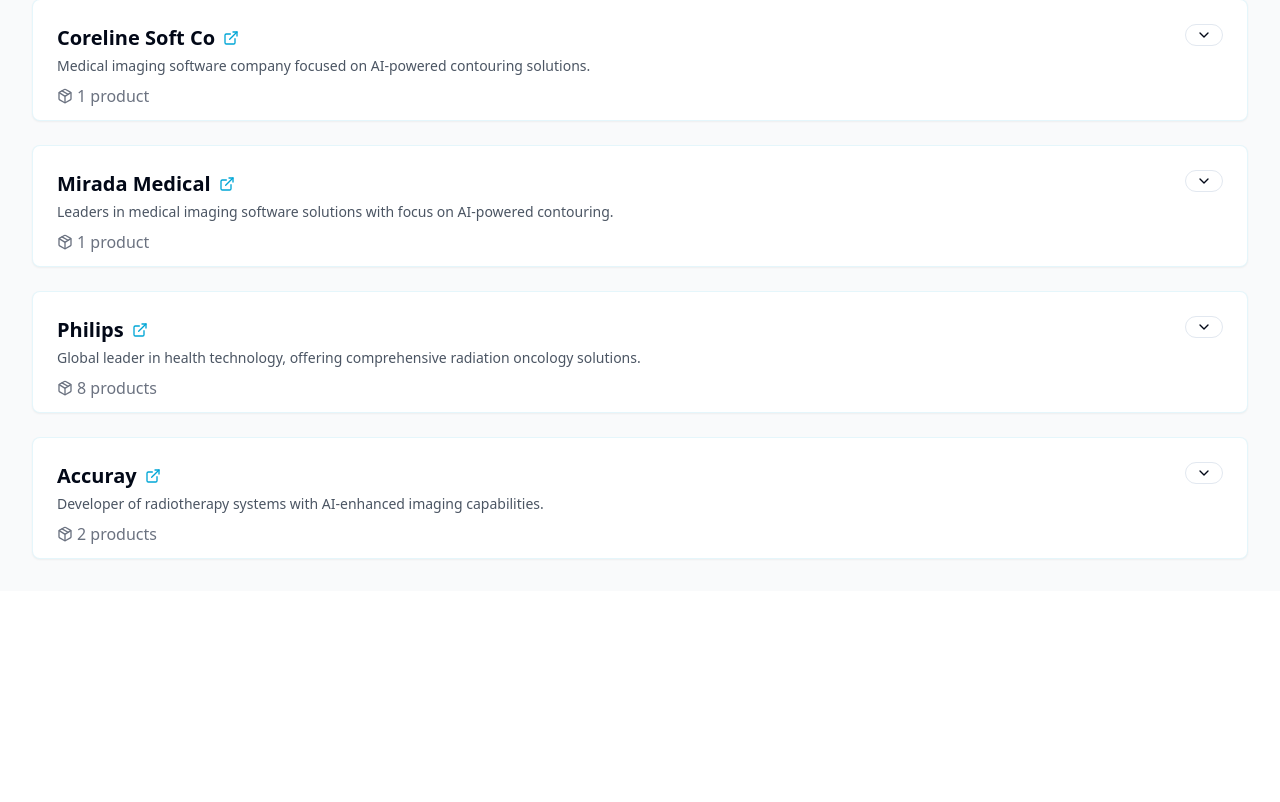
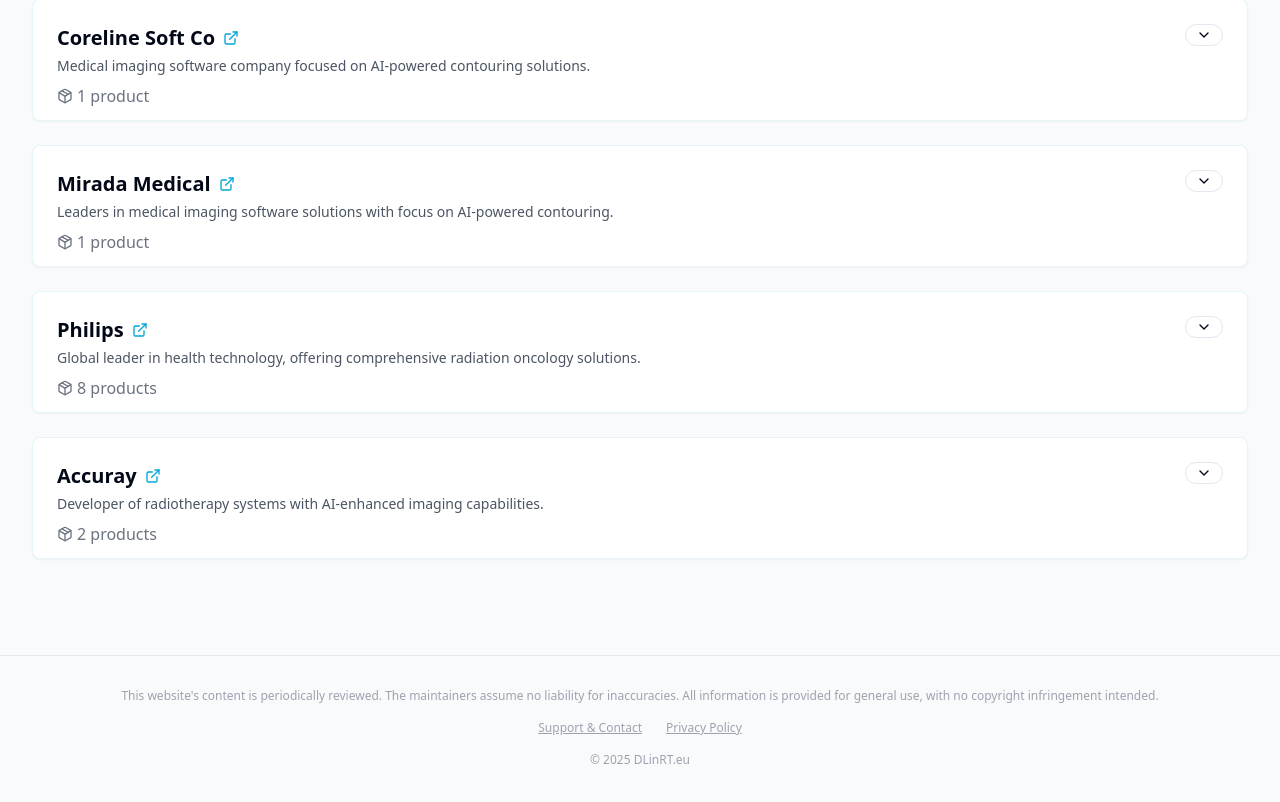
Before and after one commit to DLinRT-eu/website, a React (Vite) app: page /companies in a window 1280 px wide. Shown: the part 3479-4281 px from the top of the page. Before the commit the page ends 4070 px from the top, so only its background shows below. Built offline with nearby package versions, Linux system fonts and the light colour scheme.

Commit message:
Add footer to products and companies pages
Add the footer component to the Products and Companies pages.

```diff
--- a/src/pages/Companies.tsx
+++ b/src/pages/Companies.tsx
@@ -5,6 +5,7 @@ import CompanyCard from '@/components/CompanyCard';
 import dataService from '@/services/DataService';
 import SEO from '@/components/SEO';
 import { Button } from '@/components/ui/button';
+import Footer from '@/components/Footer';
 
 const Companies = () => {
   const [searchQuery, setSearchQuery] = useState('');
@@ -150,6 +151,7 @@ const Companies = () => {
           )}
         </div>
       </main>
+      <Footer />
     </div>
   );
 };
--- a/src/pages/Products.tsx
+++ b/src/pages/Products.tsx
@@ -1,4 +1,3 @@
-
 import SearchHeader from "@/components/SearchHeader";
 import ProductGrid from "@/components/ProductGrid";
 import FilterBar from "@/components/FilterBar";
@@ -9,6 +8,7 @@ import { toast } from "sonner";
 import { getAllOptions } from "@/utils/filterOptions";
 import dataService from "@/services/DataService";
 import { useLocation } from "react-router-dom";
+import Footer from "@/components/Footer";
 
 const Products = () => {
   const [filtersActive, setFiltersActive] = useState(false);
@@ -188,6 +188,7 @@ const Products = () => {
           searchQuery={searchQuery}
         />
       </main>
+      <Footer />
     </div>
   );
 };
```
